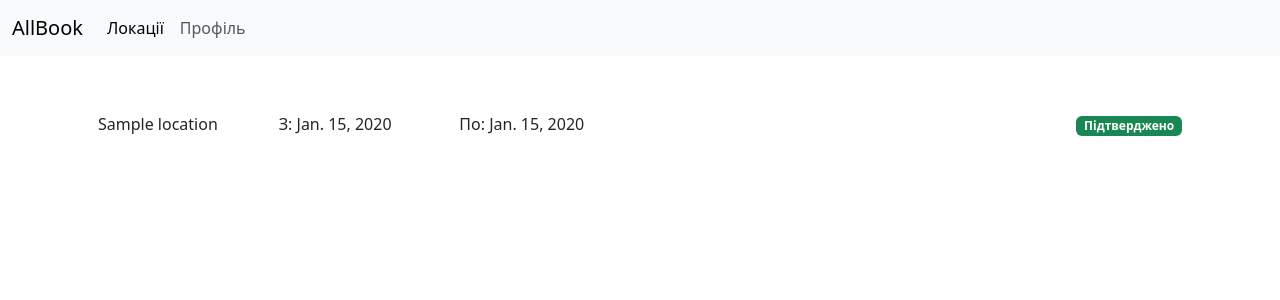
After one commit to Magan4ik/Booking, a Django app: page /profile/ in a window 1280 px wide. The commit adds this page. Shown: the top 300 px of the page. Run offline with Django 5.2, Linux system fonts and the light colour scheme; a user stored in the database is signed in; tables that the repository leaves empty hold one stand-in row (values such as "Sample post").

Commit message:
Added email activation and profile page

```diff
--- a/booking/models.py
+++ b/booking/models.py
@@ -27,6 +27,7 @@ class Booking(models.Model):
     created_at = models.DateTimeField(auto_now_add=True)
     updated_at = models.DateTimeField(auto_now=True)
     is_confirmed = models.BooleanField(default=False)
+    token = models.CharField(max_length=16)
 
     def clean(self):
         super().clean()
--- a/booking/urls.py
+++ b/booking/urls.py
@@ -7,4 +7,6 @@ urlpatterns = [
     path('', views.home, name="home"),
     path('location-list/', views.location_list, name='locations'),
     path('location-detail/<int:location_id>', views.location_detail, name='location_detail'),  # 127.0.0.1/location-detail/2
+    path('activation/<int:booking_id>/<str:token>/', views.activation_view, name="activation"),
+    path('profile/', views.profile_view, name="profile"),
 ]
--- a/booking/views.py
+++ b/booking/views.py
@@ -2,8 +2,12 @@ from django.contrib.auth.decorators import login_required
 from django.core.exceptions import ValidationError
 from django.core.mail import send_mail
 from django.shortcuts import render, redirect, get_object_or_404
+from django.urls import reverse
+from django.utils.crypto import get_random_string
+
 from .models import Location, Booking
 from config import settings
+
 
 # Create your views here.
 def home(request):
@@ -21,21 +25,39 @@ def location_detail(request, location_id):
     error = ''
     if request.method == "POST":
         try:
+            token = get_random_string(length=16)
+            booking = Booking.objects.create(
+                user=request.user,
+                location=location,
+                start_date=request.POST.get('start_date'),
+                end_date=request.POST.get('end_date'),
+                token=token
+            )
+            url = f"{request.scheme}://{request.get_host()}" \
+                  f"{reverse('main:activation', args=[booking.pk, token])}"
             send_mail(
                 subject="Підтвердження бронювання",
-                message="Тестове повідомлення",
+                message=f"{url}",
                 from_email=settings.EMAIL_HOST_USER,
                 recipient_list=[request.user.email],
                 fail_silently=False
             )
-            booking = Booking.objects.create(
-                user=request.user,
-                location=location,
-                start_date=request.POST.get('start_date'),
-                end_date=request.POST.get('end_date')
-            )
+
             return redirect('main:home')
         except ValidationError as exp:
             error = exp.message
     return render(request, "booking/location_detail.html", context={"location": location,
                                                                     "error": error})
+
+
+def activation_view(request, booking_id, token):
+    booking = get_object_or_404(Booking, pk=booking_id)
+    if booking.token == token:
+        booking.is_confirmed = True
+        booking.save()
+    return redirect("main:home")
+
+
+@login_required
+def profile_view(request):
+    return render(request, "booking/profile.html", {"bookings": request.user.bookings.order_by("-created_at")})
--- a/templates/base/header.html
+++ b/templates/base/header.html
@@ -11,7 +11,7 @@
         </li>
         {% if user.is_authenticated %}
             <li class="nav-item">
-              <a class="nav-link" href="#">Профіль</a>
+              <a class="nav-link" href="{% url 'main:profile' %}">Профіль</a>
             </li>
         {% else %}
             <li class="nav-item">
--- /dev/null
+++ b/templates/booking/profile.html
@@ -0,0 +1,30 @@
+{% extends 'base/_base.html' %}
+
+{% block title %}Головна сторінка{% endblock title %}
+
+{% block content %}
+    <ul class="list-group list-group-flush">
+    {% for booking in bookings %}
+        <li class="list-group-item list-group-item-action d-flex justify-content-between align-items-center">
+            <div class="row col-6">
+                <div class="col-4">
+                    {{ booking.location.title }}
+                </div>
+                <div class="col">
+                    З: {{ booking.start_date }}
+                </div>
+                <div class="col">
+                    По: {{ booking.end_date }}
+                </div>
+            </div>
+            <div>
+                {% if booking.is_confirmed %}
+                    <span class="badge text-bg-success">Підтверджено</span>
+                {% else %}
+                    <span class="badge text-bg-danger">не підтверджено</span>
+                {% endif %}
+            </div>
+        </li>
+    {% endfor %}
+    </ul>
+{% endblock content %}
```
